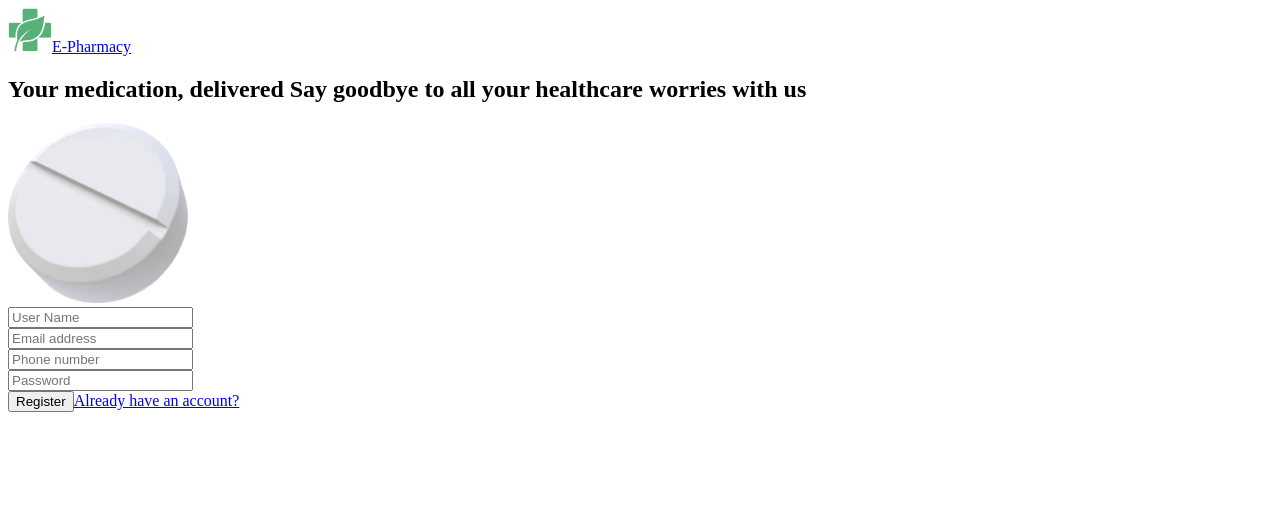
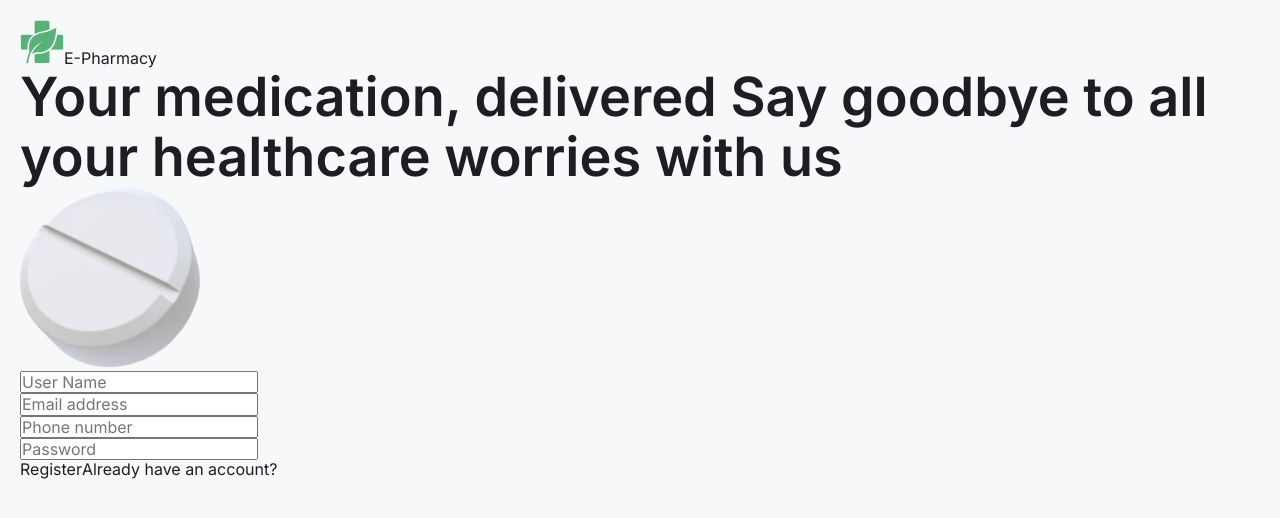
Before and after one commit to hllverel/E-Pharmacy-franchise, a React (Vite) app in the folder frontend/: page /register in a window 1280 px wide. Shown: the top 518 px of the page. Built offline with nearby package versions, Linux system fonts and the light colour scheme; no server answers.

Commit message:
root styles, normalize css

```diff
--- a/frontend/index.html
+++ b/frontend/index.html
@@ -4,6 +4,16 @@
     <meta charset="UTF-8" />
     <link rel="icon" type="image/svg+xml" href="/favicon.png" />
     <meta name="viewport" content="width=device-width, initial-scale=1.0" />
+    <link
+      rel="stylesheet"
+      href="https://cdnjs.cloudflare.com/ajax/libs/modern-normalize/3.0.1/modern-normalize.css"
+    />
+    <link rel="preconnect" href="https://fonts.googleapis.com" />
+    <link rel="preconnect" href="https://fonts.gstatic.com" crossorigin />
+    <link
+      href="https://fonts.googleapis.com/css2?family=Inter:ital,opsz,wght@0,14..32,100..900;1,14..32,100..900&display=swap"
+      rel="stylesheet"
+    />
     <title>E-Pharmacy</title>
   </head>
   <body>
--- a/frontend/src/index.css
+++ b/frontend/src/index.css
@@ -1,3 +1,100 @@
 :root {
-  color: black;
+  --font-family: "Inter", sans-serif;
+  --white: #ffffff;
+  --grey: #f7f8fa;
+  --placeholder: rgba(29, 30, 33, 0.6);
+  --lightgreen: rgba(89, 177, 122, 0.1);
+  --green: #59b17a;
+  --darkgreen: #3f945f;
+  --text: #1d1e21;
+  --lighttext: #93939a;
 }
+
+* {
+  box-sizing: border-box;
+  margin: 0;
+  padding: 0;
+}
+
+body {
+  font-family: var(--font-family);
+  color: var(--text);
+  background-color: var(--grey);
+  margin: 0;
+  -webkit-font-smoothing: antialiased;
+  -moz-osx-font-smoothing: grayscale;
+  padding: 20px;
+}
+
+h1 {
+  font-weight: 600;
+  font-size: 28px;
+  line-height: 1.21429;
+}
+
+h2 {
+  font-weight: 600;
+  font-size: 20px;
+  line-height: 1.4;
+}
+
+p {
+  font-weight: 400;
+  font-size: 14px;
+  line-height: 1.28571;
+  color: var(--lighttext);
+}
+
+a,
+button {
+  all: unset;
+  box-sizing: border-box;
+  text-decoration: none;
+  cursor: pointer;
+}
+
+a:focus-visible,
+button:focus-visible {
+}
+
+ul,
+li {
+  list-style: none;
+  margin: 0;
+  padding: 0;
+}
+
+input[type="number"] {
+  -webkit-appearance: textfield;
+  -moz-appearance: textfield;
+  appearance: textfield;
+}
+input[type="number"]::-webkit-inner-spin-button,
+input[type="number"]::-webkit-outer-spin-button {
+  -webkit-appearance: none;
+}
+
+fieldset,
+input {
+  min-width: 0;
+}
+
+@media (min-width: 768px) {
+  h1 {
+    font-size: 54px;
+    line-height: 1.11111;
+  }
+
+  h2 {
+    font-size: 28px;
+    line-height: 1.14286;
+  }
+
+  p {
+    font-size: 16px;
+    line-height: 1.25;
+  }
+}
+
+@media (min-width: 1440px) {
+}
```
Also changed, not shown: frontend/src/assets/images/corner-decoration.webp (added), frontend/src/assets/images/corner-decoration@2x.webp (added).
